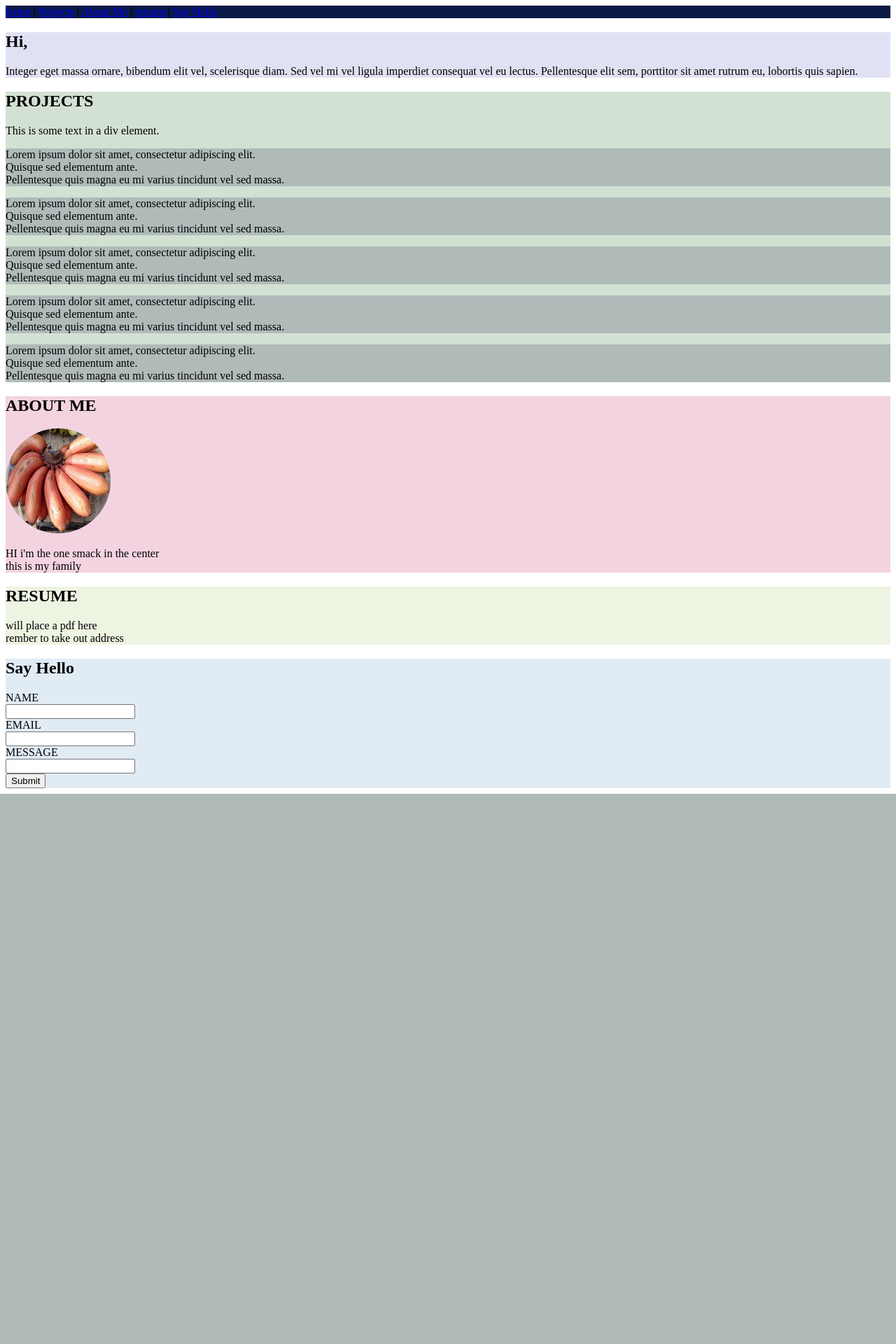
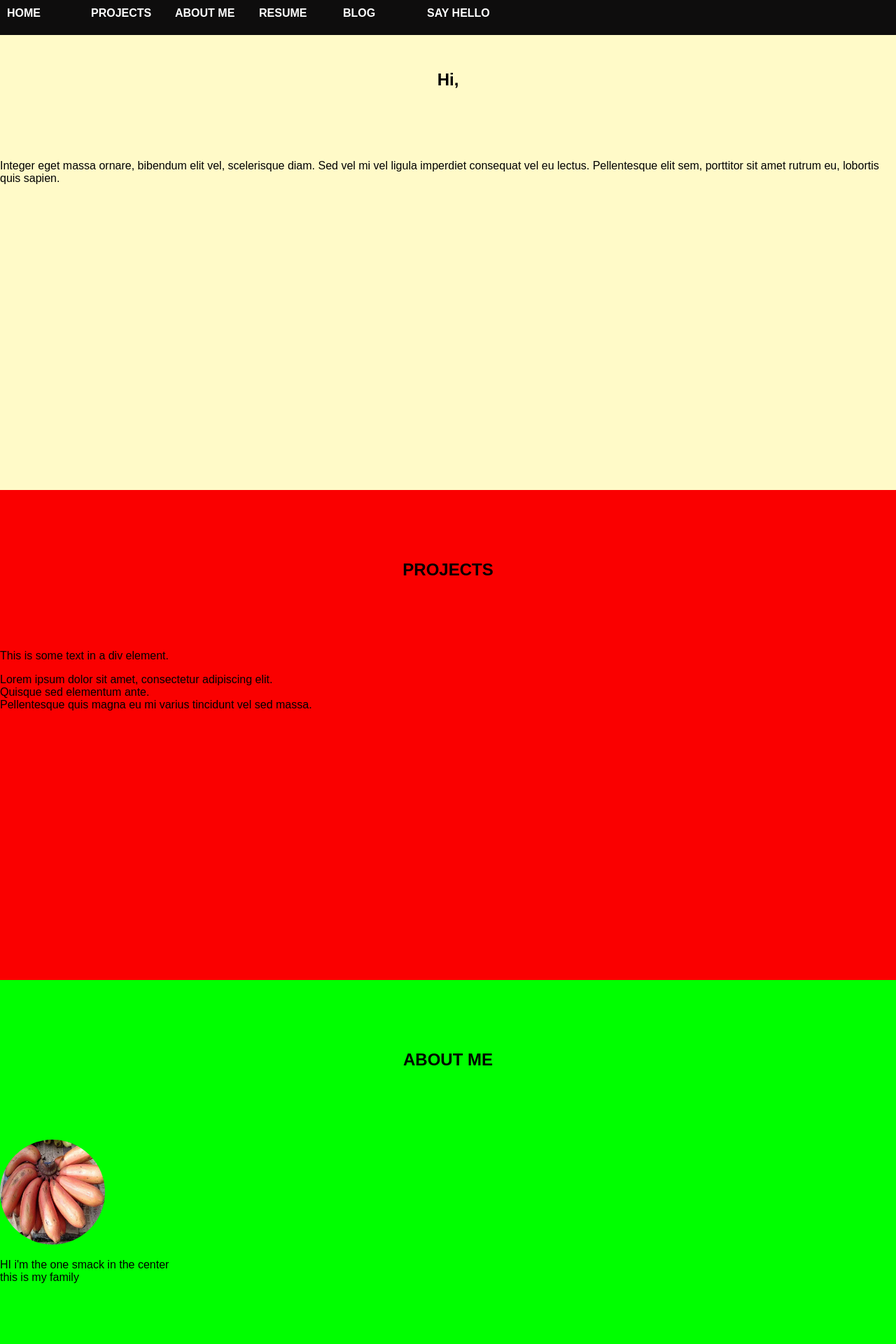
Before and after one commit to DestineeAdams/portfolio-Website, a PHP site: page / in a window 1280 px wide. Shown: the top 1920 px of the page at 70% size. Before the commit the page ends 1134 px from the top, so only its background shows below. Run offline with PHP 8.4, Linux system fonts and the light colour scheme.

Commit message:
basic  layout done need to fix nav bar and scoll

```diff
--- a/index.html
+++ b/index.html
@@ -8,73 +8,70 @@
 </head>
 <body>
     <nav>
-        <a href="#h">home</a> |
-        <a href="#p">Projects</a> |
-        <a href="#a">About Me</a> |
-        <a href="#r">resume</a>|
-        <a href="#c">Say Hello</a>
+        <ul>
+            <li>
+                <a href="#section1">home</a>
+            </li>
+
+            <li>
+                <a href="#section2">Projects</a>
+            </li>
+
+            <li>
+                <a href="#section3">About Me</a>
+            </li>
+
+            <li>
+                <a href="#section4">resume</a>
+            </li>
+
+            <li>
+                <a href="#section5">blog</a>
+            </li>
+
+            <li>
+                <a href="#section6">Say Hello</a>
+            </li>
+        </ul>
     </nav>
 
-    <div class="home" id='h'>
+    <div id='section1'>
         <h2>Hi,</h2>
         <p>Integer eget massa ornare, bibendum elit vel, scelerisque diam.
             Sed vel mi vel ligula imperdiet consequat vel eu lectus.
             Pellentesque elit sem, porttitor sit amet rutrum eu, lobortis quis sapien.</p>
     </div>
 
-    <div class="project" id='p'>
+    <div id='section2'>
         <h2>PROJECTS</h2>
         <p>This is some text in a div element.</p>
 
-        <div id=pp>
+        <div>
             <p> Lorem ipsum dolor sit amet, consectetur adipiscing elit. <br>
                 Quisque sed elementum ante. <br>
                 Pellentesque quis magna eu mi varius tincidunt vel sed massa. <br>
             </p>
         </div>
 
-        <div id=pp>
-            <p> Lorem ipsum dolor sit amet, consectetur adipiscing elit. <br>
-                Quisque sed elementum ante. <br>
-                Pellentesque quis magna eu mi varius tincidunt vel sed massa. <br>
-            </p>
-        </div>
-
-        <div id=pp>
-            <p> Lorem ipsum dolor sit amet, consectetur adipiscing elit. <br>
-                Quisque sed elementum ante. <br>
-                Pellentesque quis magna eu mi varius tincidunt vel sed massa. <br>
-            </p>
-        </div>
-
-        <div id=pp>
-            <p> Lorem ipsum dolor sit amet, consectetur adipiscing elit. <br>
-                Quisque sed elementum ante. <br>
-                Pellentesque quis magna eu mi varius tincidunt vel sed massa. <br>
-            </p>
-        </div>
-
-        <div id=pp>
-            <p> Lorem ipsum dolor sit amet, consectetur adipiscing elit. <br>
-                Quisque sed elementum ante. <br>
-                Pellentesque quis magna eu mi varius tincidunt vel sed massa. <br>
-            </p>
-        </div>
     </div>
 
-    <div class="about" id='a'>
+    <div id='section3'>
         <h2>ABOUT ME</h2>
         <img src="red-bananas.webp">
         <p>HI i'm the one smack in the center <br> this is my family</p>
     </div>
 
-    <div class="resume" id='r'>
+    <div id='section4'>
         <h2>RESUME</h2>
         <p>will place a pdf here <br>
             rember to take out address</p>
     </div>
 
-    <div class="contact" id='c'>
+    <div id='section5'>
+        <h2>blog</h2>
+    </div>
+
+    <div id='section6'>
         <h2>Say Hello</h2>
 
         <label for="name">NAME</label>
--- a/style.css
+++ b/style.css
@@ -1,7 +1,48 @@
-h1 {
-    color: brown;
+html{
+    scroll-behavior: smooth;
+}
+
+body{
+    margin: 0;
+    padding: 0;
+    font-family: Arial, Helvetica, sans-serif;
+    scroll-behavior: smooth;
+}
+
+nav {
+    width: 100%;
+    height: 50px;
+    background-color: rgb(14, 13, 13);
+    overflow: hidden;
+    position: fixed;
+    top: 0;
+}
+
+ul{
+    padding: 0;
+    margin: 0;
+    list-style-type: none;
+}
+
+li{
+    float: left;
+}
+
+a{
+    padding: 10px;
+    width: 100px;
+    display: block;
+    text-decoration: none;
+    color: rgb(255, 255, 255);
+    text-transform: uppercase;
+    font-weight: bold;
+
+}
+
+h2 {
+    margin: 100px;
     text-align: center;
-    padding: 10px;
+    padding: 0;
 }
 
 img {
@@ -10,42 +51,52 @@ img {
     border-radius: 1000px;
 }
 
-nav {
-    display: block;
-    background-color: rgb(8, 26, 68);
+
+#section1 {
+    width: 100%;
+    height: 700px;
+    background-color: rgba(255, 250, 200);
+    display: inline-block;
 }
 
-.home {
-    width: 1000;
-    height: 1000;
-    background-color: rgba(81, 81, 192, 0.171);
+#section2 {
+    width: 100%;
+    height: 700px;
+    background-color: rgba(250, 0, 0);
+    display: inline-block;
 }
 
-.project {
-    width: 1000;
-    height: 1000;
-    background-color: rgba(0, 81, 0, 0.171);
+#section3 {
+    width: 100%;
+    height: 700px;
+    background-color: rgba(0, 255, 0);
+    display: inline-block;
 }
 
-.about {
-    width: 1000;
-    height: 1000;
-    background-color: rgba(192, 0, 81, 0.171);
+#section4 {
+    width: 100%;
+    height: 700px;
+    background-color: rgba(0, 0, 255);
+    display: inline-block;
 }
 
-.resume {
-    width: 1000;
-    height: 1000;
-    background-color: rgba(153, 192, 81, 0.171);
+#section5 {
+    width: 100%;
+    height: 700px;
+    background-color: rgba(255, 0, 255);
+    display: inline-block;
 }
 
-.contact {
-    width: 1000;
-    height: 1000;
-    background-color: rgba(81, 138, 192, 0.171);
+#section5 {
+    width: 100%;
+    height: 700px;
+    background-color: rgba(0, 255, 255);
+    display: inline-block;
 }
 
-#pp {
-    background-color: rgba(0, 3, 58, 0.171);
-    left: 1000px;
+#section6 {
+    width: 100%;
+    height: 700px;
+    background-color: rgba(255, 233, 0);
+    display: inline-block;
 }
```
